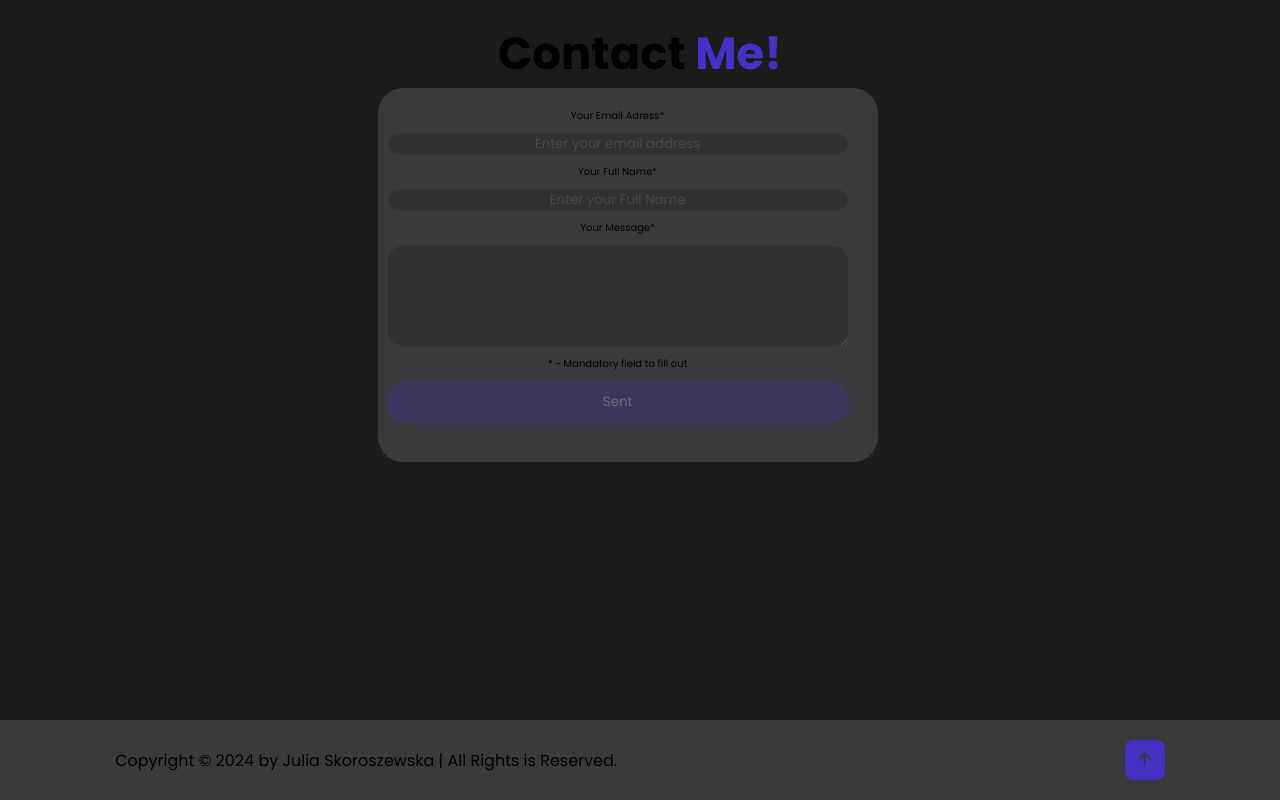
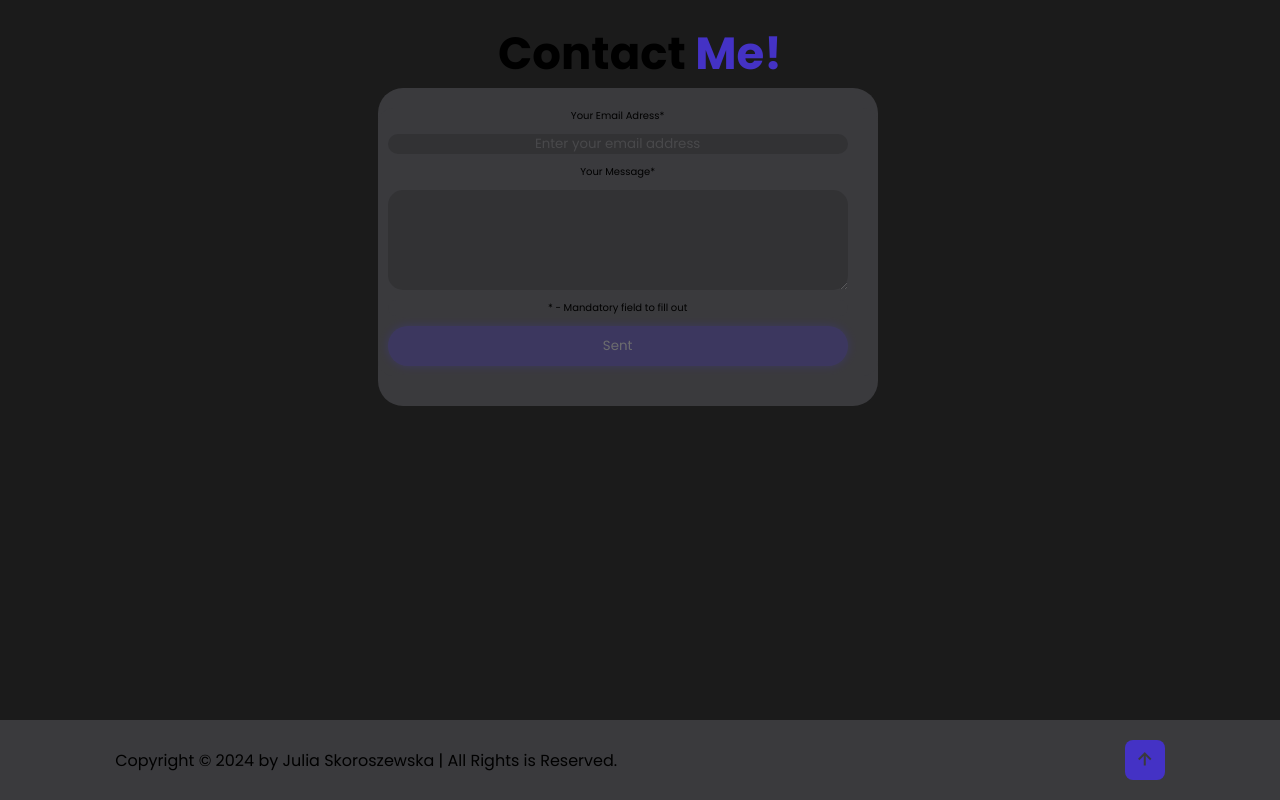
Before and after one commit to JuliaSkoroszewska/Portfolio, a plain HTML site: page index.html in a window 1280 px wide. Shown: the part 3524-4324 px from the top of the page. Drawn offline with nearby package versions, Linux system fonts and the light colour scheme.

Commit message:
Update index.html

```diff
--- a/index.html
+++ b/index.html
@@ -191,13 +191,6 @@ I have been learning it for 3 years, I know both the basics - writing a page in
     type="mail"
     placeholder="Enter your email address">
 
-    <label for="name">Your Full Name*</label>
-    <input
-    id="name"
-    name="name"
-    type="name"
-    placeholder="Enter your Full Name">
-
     <label for="msg">Your Message*</label>
     <textarea
     id="msg"
```
